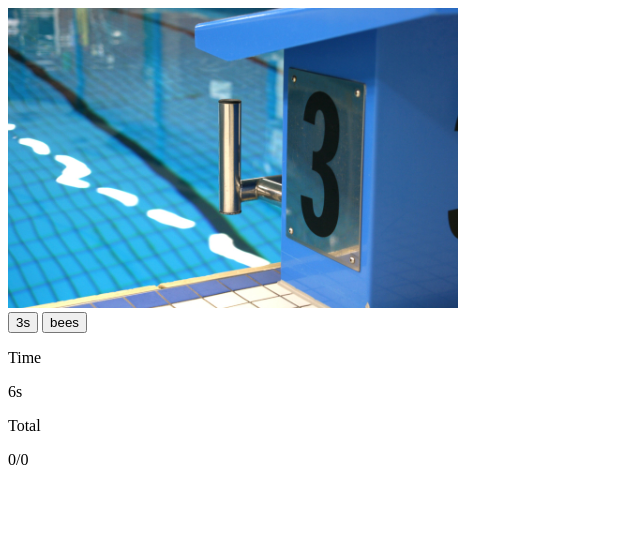
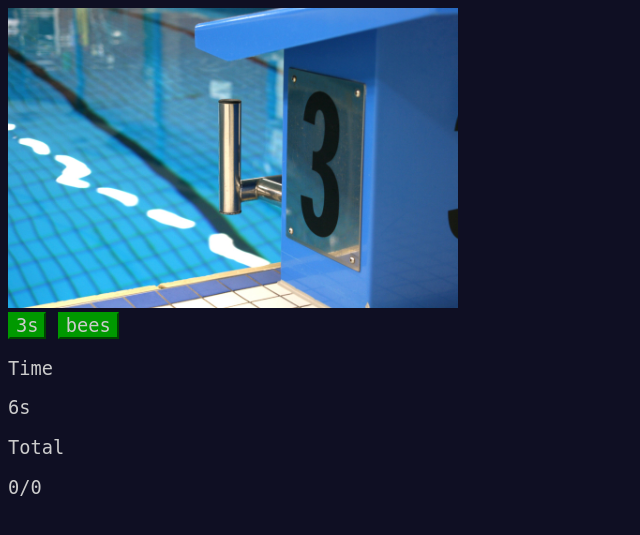
Before and after one commit to w9kang/3bee, a Flask app: page /quiz/ in a window 1280 px wide. Shown: the top 535 px of the page, without its empty margins (0-640 px from the left). Run offline with Flask 3, Linux system fonts and the light colour scheme.

Commit message:
Use External CSS

```diff
--- /dev/null
+++ b/static/style.css
@@ -0,0 +1,35 @@
+body {
+    background: #0f0f23;
+    color: #cccccc;
+    font-family: monospace;
+    font-size: 14pt;
+}
+
+a {
+    text-decoration: none;
+    color: #009900;
+}
+
+img {
+    height: 300px;
+}
+
+button {
+    background: #009900;
+    border-color: #009900;
+    color: #cccccc;
+    font-family: monospace;
+    font-size: 14pt;
+}
+
+#result {
+    display: none;
+}
+
+#pass {
+    color: green;
+}
+
+#fail {
+    color: red;
+}
--- a/templates/home.html
+++ b/templates/home.html
@@ -1,5 +1,7 @@
 <!doctype html>
 <title>Home</title>
+<link rel='stylesheet' type='text/css' href='/static/style.css'>
+
 <p>
     Welcome, student bot. You have been selected for a test. Your goal is to
     identify 3s and bees as quickly and accurately as possible.
@@ -9,4 +11,4 @@
     guess. It is in your best interest to finish within 60 seconds.
 </p>
 <p>Good luck!</p>
-<button type='button' onclick="location.href='quiz';">Start</button>
+<a href='/quiz'>Start</a>
--- a/templates/quiz.html
+++ b/templates/quiz.html
@@ -1,16 +1,17 @@
 <!doctype html>
 <title>Quiz</title>
+<link rel='stylesheet' type='text/css' href='/static/style.css'>
 
-<img id='image' alt='image' style="height:300px">
+<img id='image'>
 <br>
-<button type='button' onclick=select3()>3s</button>
-<button type='button' onclick=selectB()>bees</button>
+<button onclick=select3()>3s</button>
+<button onclick=selectB()>bees</button>
 <br>
 <p>Time</p>
 <p id='time'>0s</p>
 <p>Total</p>
 <p id='total'>0/0</p>
-<button id='result' type='button' style='display: none;'>Result</button>
+<a id='result'>Result</a>
 
 <script>let order = {{ order|safe }};</script>
 <script src='/static/quiz.js'></script>
```
Also changed, not shown: templates/result.html (+8 -7 lines).
